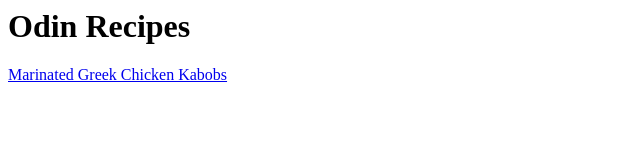
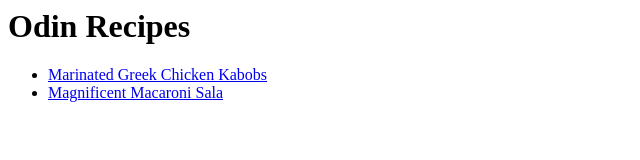
Before and after one commit to muhirwa22225/odin-recipes, a plain HTML site: page index.html in a window 1280 px wide. Shown: the whole page, without its empty margins (0-640 px from the left). Drawn offline with Linux system fonts and the light colour scheme.

Commit message:
added the macaroni.html and changed marignated.html

```diff
--- a/index.html
+++ b/index.html
@@ -2,9 +2,13 @@
 <html lan="en">
 	<head>
 		<meta charset="utf-8">
+		<title> My favorite dishes</title>
 	</head>
 	<body>
 		<h1>Odin Recipes</h1>
-		<a href="recipes/lasagna.html">Marinated Greek Chicken Kabobs</a>
+		<ul>
+		<li><a href="recipes/marignated.html">Marinated Greek Chicken Kabobs</a></li>
+		<li><a href="recipes/macaroni.html">Magnificent Macaroni Sala</a></li>
+		</ul>
 	</body>
 </html>
```
